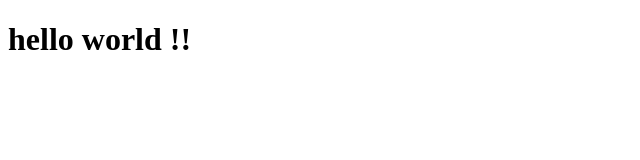
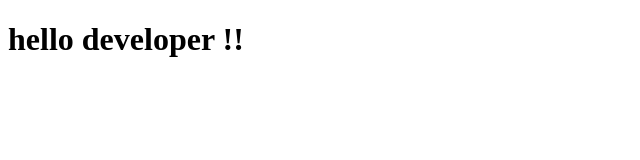
Before and after one commit to Chinmaya97/git-example, a plain HTML site: page index.html in a window 1280 px wide. Shown: the whole page, without its empty margins (0-640 px from the left). Drawn offline with Linux system fonts and the light colour scheme.

Commit message:
dev commit

```diff
--- a/index.html
+++ b/index.html
@@ -6,7 +6,7 @@
     <title>My site</title>
 </head>
 <body>
-    <h1>hello world !!</h1>
+    <h1>hello developer !!</h1>
 
 </body>
 </html>
```
